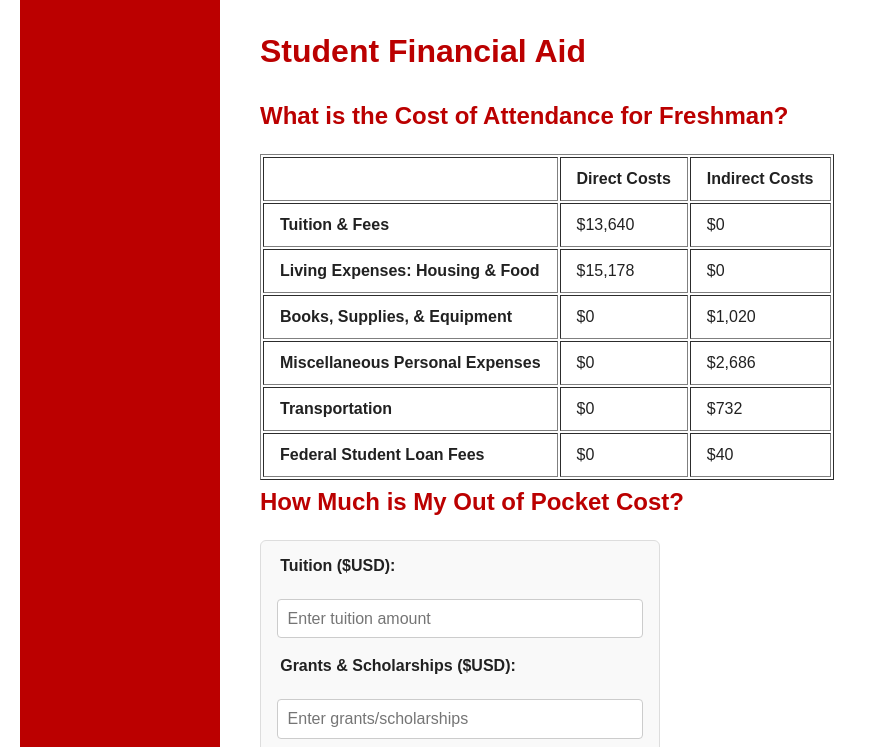
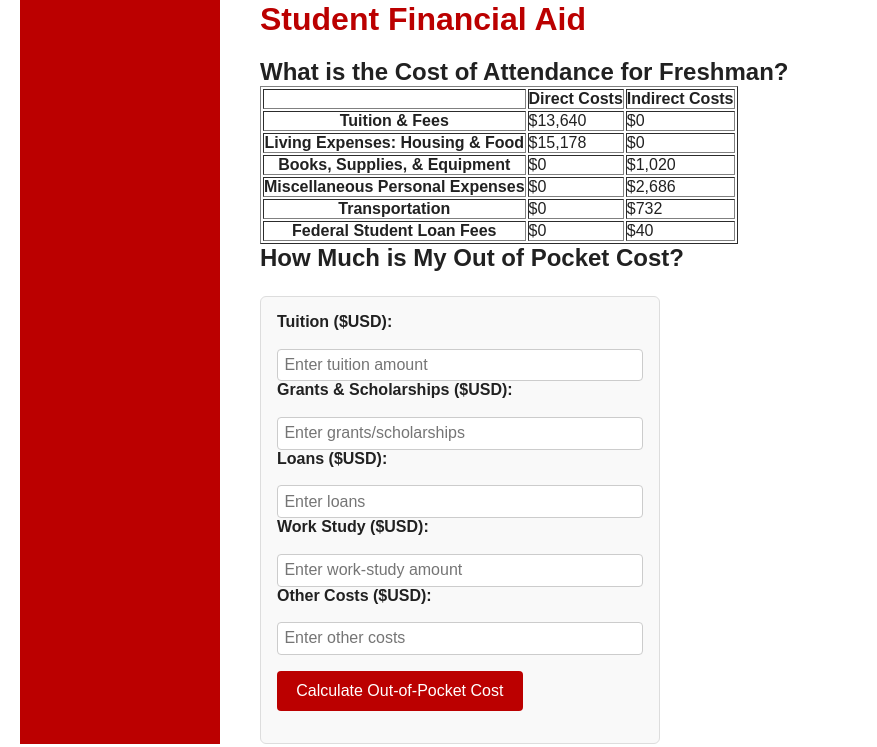
Before and after one commit to SarahBorgelt/OhioState, a plain HTML site: page financial_aid.html in a window 1280 px wide. Shown: the part 331-1078 px from the top of the page, without its empty margins (0-877 px from the left). Drawn offline with Linux system fonts and the light colour scheme.

Commit message:
Update homepagestyles.css
Reviewing padding

```diff
--- a/homepagestyles.css
+++ b/homepagestyles.css
@@ -82,29 +82,15 @@ body {
   margin-bottom: 1.25rem;
 }
 
-main h1, main h2, main h3 {
+main h1 {
   color: #bb0000;
-  margin-bottom: 1.5rem; /* More space below headings */
-  padding-top: 0.5rem;   /* Padding above headings */
-}
-
-main p {
-  margin-bottom: 1rem; /* Spacing between paragraphs */
-  padding-left: 0.3rem; /* Optional: slight indent */
+  margin-bottom: 1.25rem;
 }
 
 main img {
   border: 4px solid #666666;
   max-width: 100%;
   height: auto;
-  margin-bottom: 1.5rem; /* space below image */
-}
-
-/* Table cell padding */
-table th,
-table td {
-  padding: 0.75rem 1rem; /* Add padding inside table cells */
-  text-align: left;
 }
 
 /* Responsive embedded video */
@@ -183,16 +169,14 @@ footer {
 
 #calculator form label {
   display: block;
-  margin-bottom: 1.2rem; /* Increased spacing between label and input */
+  margin-bottom: 0.8rem;
   font-weight: bold;
-  padding-left: 0.2rem; /* small left padding */
 }
 
 #calculator input[type="number"] {
   width: 100%;
-  padding: 0.6rem; /* Increased padding inside inputs */
+  padding: 0.4rem;
   margin-top: 0.3rem;
-  margin-bottom: 1.2rem; /* Space between inputs */
   border: 1px solid #ccc;
   border-radius: 4px;
   font-size: 1rem;
@@ -222,3 +206,15 @@ footer {
   font-weight: bold;
   color: #bb0000;
 }
+
+/* Specific spacing for "How Much is My Out of Pocket Cost?" */
+h2#out-of-pocket-cost {
+  margin-top: 2rem;
+  margin-bottom: 1.5rem;
+}
+
+/* Reduce space between all h2 and their following p */
+h2 + p {
+  margin-top: 0.25rem;
+  margin-bottom: 1rem;
+}
```
